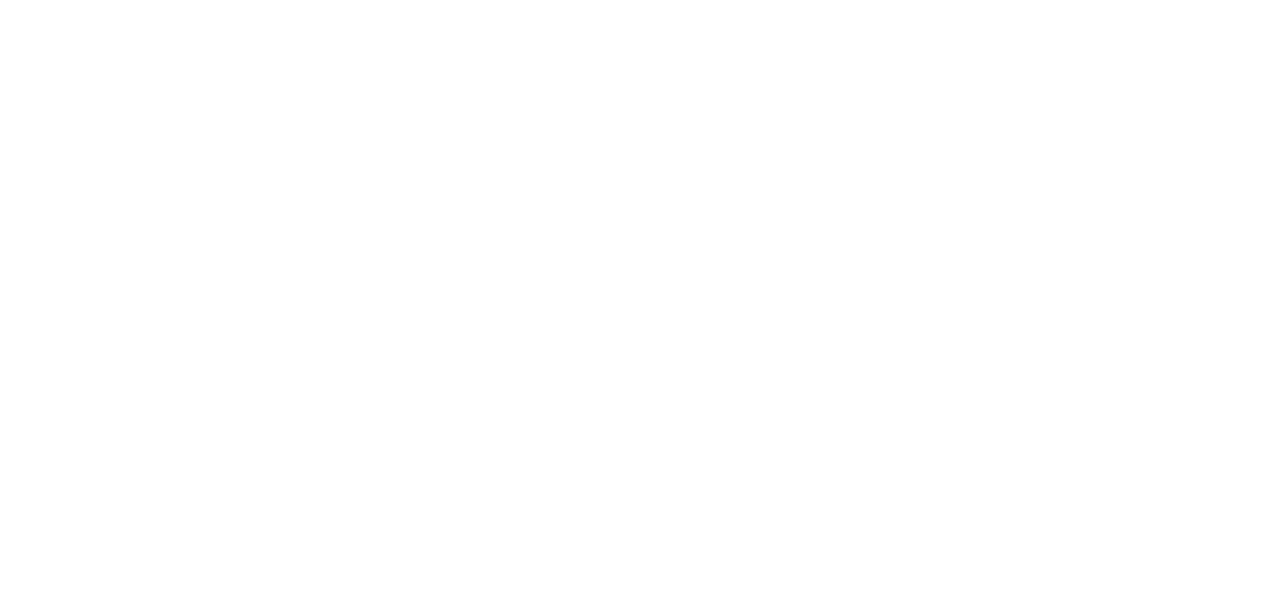
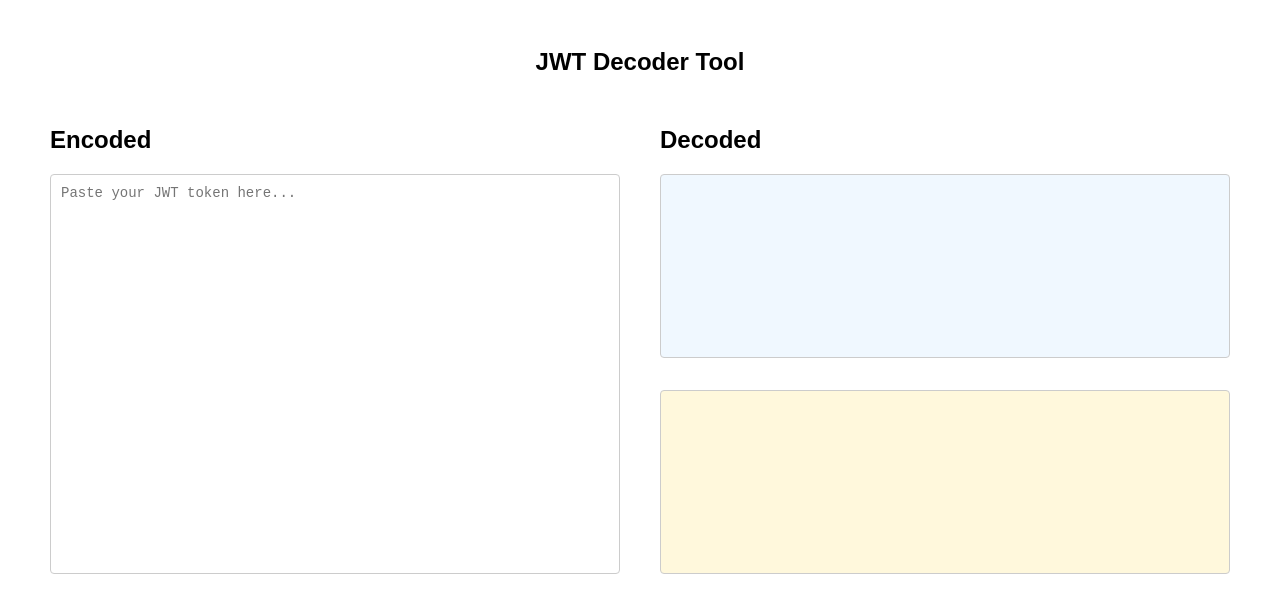
Before and after one commit to MichalSaraz/sandbox, a Nuxt app: page /jwtDecoder in a window 1280 px wide. Before the commit this address had no page. Shown: the top 612 px of the page. Built offline with nearby package versions, Linux system fonts and the light colour scheme.

Commit message:
feat: add jwtDecoder for decoding header and payload parts of token

```diff
--- /dev/null
+++ b/pages/jwtDecoder.vue
@@ -0,0 +1,250 @@
+<template>
+    <section>
+        <h1>JWT Decoder Tool</h1>
+
+        <div class="container">
+            <!-- Levá část: Vstupní pole pro JWT token -->
+            <div class="input-area">
+                <label>
+                    <h2>Encoded</h2>
+                    <textarea
+                        v-model="token"
+                        placeholder="Paste your JWT token here..."
+                        rows="6"
+                    ></textarea>
+                </label>
+            </div>
+
+            <!-- Pravá část: Dekódované části -->
+            <div class="output-area">
+                <!-- Nadpis pro pravou část -->
+                <h2>Decoded</h2>
+
+                <!-- Dekódovaný header -->
+                <label>
+                    <textarea
+                        readonly
+                        class="header"
+                        rows="5"
+                        :placeholder="
+                            decodedHeader
+                                ? ''
+                                : 'Decoded Header will appear here...'
+                        "
+                    >
+                        {{
+                            decodedHeader
+                                ? "Decoded Header:\n\n" + decodedHeader
+                                : ""
+                        }}
+                    </textarea>
+                </label>
+
+                <!-- Dekódovaný payload -->
+                <label>
+                    <textarea
+                        readonly
+                        class="payload"
+                        rows="5"
+                        :placeholder="
+                            decodedPayload
+                                ? ''
+                                : 'Decoded Payload will appear here...'
+                        "
+                    >
+                        {{
+                            decodedPayload
+                                ? "Decoded Payload:\n\n" + decodedPayload
+                                : ""
+                        }}
+                    </textarea>
+                </label>
+            </div>
+        </div>
+
+        <!-- Chybová zpráva -->
+        <p v-if="error" class="error">{{ error }}</p>
+    </section>
+</template>
+
+<script lang="ts" setup>
+import { ref, computed } from "vue";
+
+// Stav pro vstupní token
+const token = ref("");
+
+// Chybová zpráva
+const error = ref("");
+
+// Dekódovaný header
+const decodedHeader = computed(() => {
+    try {
+        const [headerPart] = token.value.split(".");
+        return headerPart ? decodeBase64(headerPart) : "";
+    } catch (err) {
+        error.value = "Invalid token format";
+        return "";
+    }
+});
+
+// Dekódovaný payload
+const decodedPayload = computed(() => {
+    try {
+        const [, payloadPart] = token.value.split(".");
+        return payloadPart ? decodeBase64(payloadPart) : "";
+    } catch (err) {
+        error.value = "Invalid token format";
+        return "";
+    }
+});
+
+// Pomocná funkce pro dekódování Base64
+function decodeBase64(encoded: string): string {
+    try {
+        const decoded = atob(encoded);
+        return JSON.stringify(JSON.parse(decoded), null, 2); // Formátovaný výstup JSONu
+    } catch {
+        error.value = "Invalid Base64 or JSON format";
+        return "";
+    }
+}
+</script>
+
+<style scoped>
+/* Základní styly */
+section {
+    font-family: Arial, sans-serif;
+    max-width: 1200px;
+    margin: auto;
+    padding: 20px;
+}
+
+h1 {
+    text-align: center;
+    margin-bottom: 20px;
+}
+
+h2,
+h3 {
+    margin-bottom: 10px;
+}
+
+/* Kontejner pro rozložení */
+.container {
+    display: flex;
+    justify-content: space-between;
+    gap: 20px;
+}
+
+/* Levá část: Vstupní pole */
+.input-area {
+    flex: 1;
+    padding: 10px;
+}
+
+/* Textarea v levé části */
+textarea {
+    width: 100%;
+    font-family: monospace;
+    font-size: 14px;
+    padding: 10px;
+    border-radius: 4px;
+    border: 1px solid #ccc;
+    box-sizing: border-box; /* Důležité pro správné zarovnání */
+    resize: none;
+    margin-top: 0; /* Ujistíme se, že nemáme žádný horní margin */
+}
+
+/* Levá textarea (pro token) */
+.input-area textarea {
+    height: 50vh; /* Výška pro levé textové pole */
+}
+
+/* Pravá část: Dekódované části */
+.output-area {
+    flex: 1;
+    padding: 10px;
+    display: flex;
+    flex-direction: column;
+    justify-content: flex-start; /* Ujistíme se, že textarey budou na začátku */
+}
+
+/* Nadpis pro pravou část */
+h2 {
+    margin-bottom: 20px;
+}
+
+/* Dekódované části - header a payload */
+textarea.header,
+textarea.payload {
+    height: 23vh; /* Výška pro header a payload textareas */
+    margin-top: 0; /* Ujistíme se, že nemáme žádný horní margin */
+}
+
+/* Barevné odlišení */
+textarea.header {
+    background-color: #f0f8ff; /* Světle modrá */
+    border: 1px solid #4682b4; /* Tmavě modrá */
+    color: #4682b4;
+}
+
+textarea.payload {
+    background-color: #fff8dc; /* Světle žlutá */
+    border: 1px solid #daa520; /* Zlatá */
+    color: #daa520;
+}
+
+/* Placeholder pro header a payload - tmavě modrá a tmavě žlutá */
+textarea.header::placeholder {
+    color: #4682b4; /* Tmavě modrá */
+}
+
+textarea.payload::placeholder {
+    color: #daa520; /* Tmavě žlutá */
+}
+
+h3.header {
+    color: #4682b4;
+}
+
+h3.payload {
+    color: #daa520;
+}
+
+/* Chybová zpráva */
+.error {
+    color: red;
+    text-align: center;
+    margin-top: 10px;
+}
+
+/* Úpravy zarovnání textarey v pravé části */
+.output-area label {
+    display: flex;
+    flex-direction: column;
+    margin-bottom: 4vh; /* Přidáme mezery mezi textareami v pravé části */
+}
+
+.output-area label textarea {
+    margin-bottom: 0; /* Zajistí, že spodní okraj bude zarovnaný s levým textareou */
+}
+
+/* Zarovnání rámečku textareas */
+.input-area textarea,
+.output-area textarea {
+    border-radius: 4px;
+    border: 1px solid #ccc;
+    box-sizing: border-box; /* Zajistíme, že padding a border neovlivní výšku */
+}
+
+/* Aby spodní okraj payload textarea byl ve stejné výšce jako levý textareu */
+.output-area {
+    display: flex;
+    flex-direction: column;
+    justify-content: flex-start;
+}
+
+.output-area label:last-child textarea.payload {
+    margin-bottom: 0; /* Zajistí, že spodní okraj bude zarovnaný s levým textareou */
+}
+</style>
```
